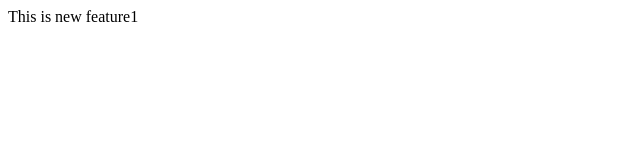
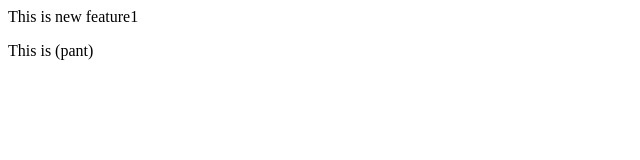
Before and after one commit to CharanReddy-Builds/localrepo, a plain HTML site: page index.html in a window 1280 px wide. Shown: the full height of the page, 0-640 px from the left. Drawn offline with Linux system fonts and the light colour scheme.

Commit message:
adding pant

```diff
--- a/index.html
+++ b/index.html
@@ -1 +1,2 @@
 <p>This is new feature1</p>
+<p>This is (pant)</p>
```
